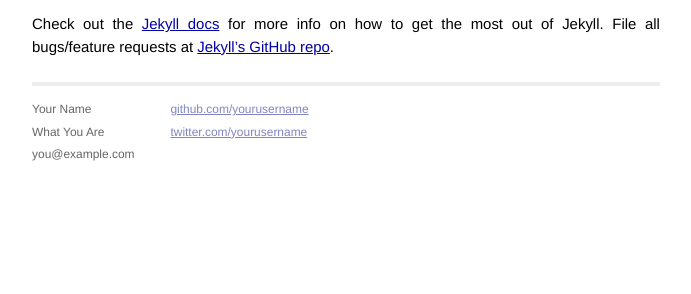
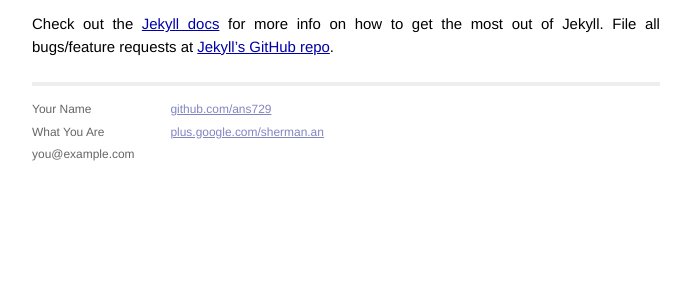
Before and after one commit to ans729/mysite, a Jekyll site: the page built from _posts/2013-10-21-welcome-to-jekyll.markdown, in a window 1280 px wide. Shown: the part 411-705 px from the top of the page, without its empty margins (294-985 px from the left). Built offline with Jekyll 4.4.1, drawn with Linux system fonts in a browser that asks for light colours; Markdown is read by kramdown in place of the engine named in the settings.

Commit message:
Update default.html

```diff
--- a/_layouts/default.html
+++ b/_layouts/default.html
@@ -33,8 +33,8 @@
             </div>
             <div class="contact">
               <p>
-                <a href="https://github.com/yourusername">github.com/yourusername</a><br />
-                <a href="https://twitter.com/yourusername">twitter.com/yourusername</a><br />
+                <a href="https://github.com/ans729">github.com/ans729</a><br />
+                <a href="https://plus.google.com/sherman.an">plus.google.com/sherman.an</a><br />
               </p>
             </div>
           </div>
```
